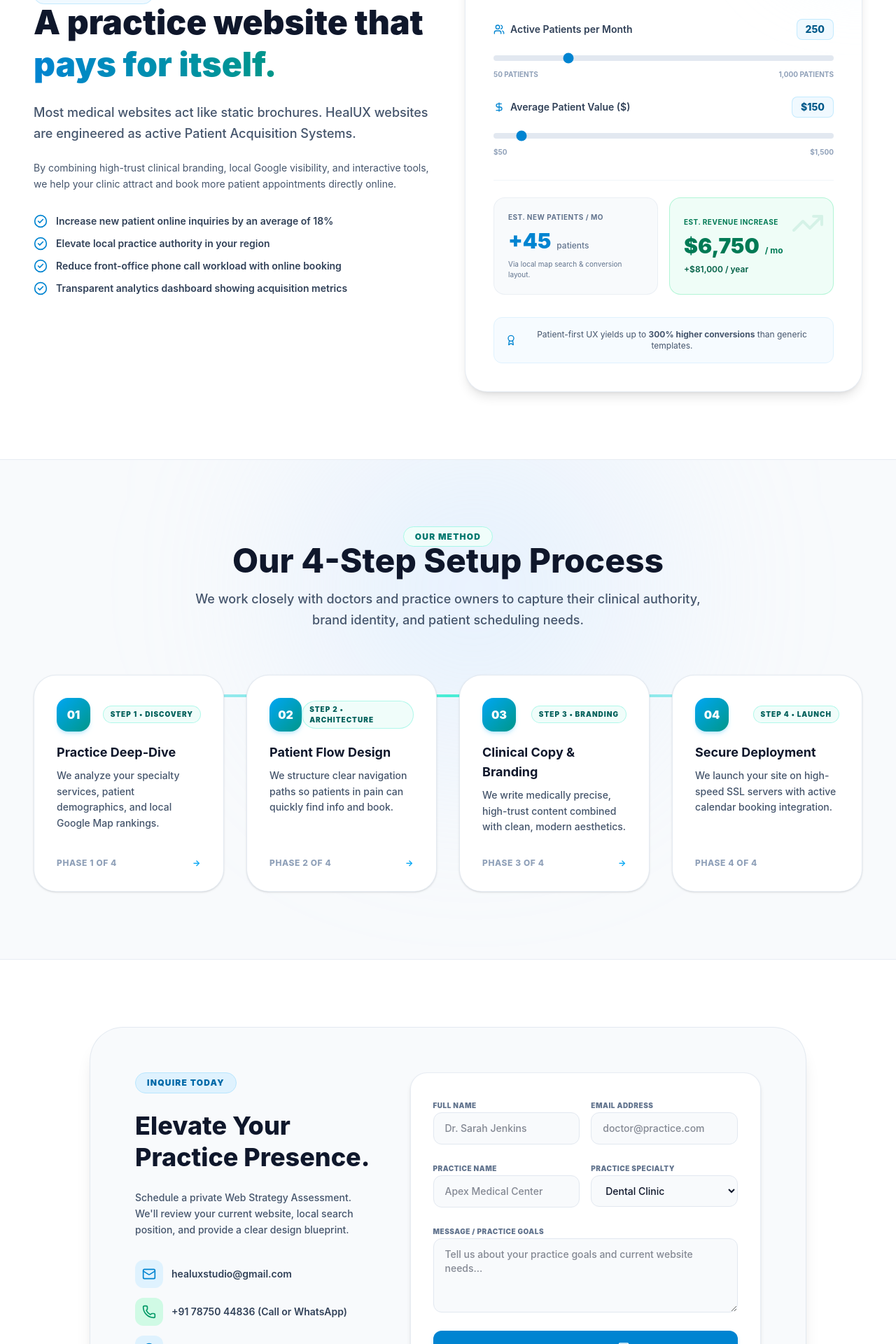
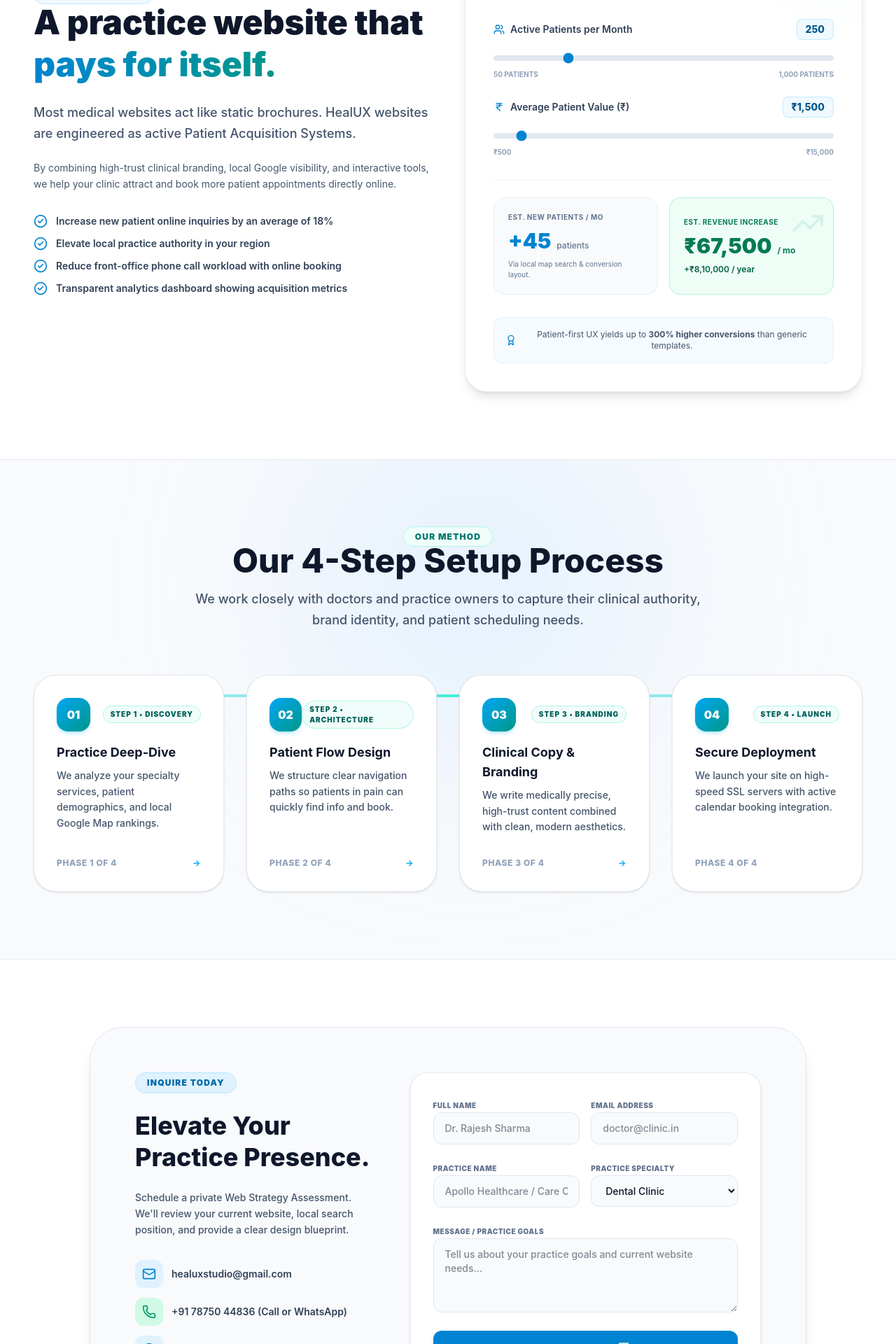
Before and after one commit to Francisco0604/Doctor_Website-maker, a Next.js app in the folder healux-studios_website/: page / in a window 1280 px wide. Shown: the part 2820-4740 px from the top of the page at 70% size. Built offline with nearby package versions, Linux system fonts and the light colour scheme.

Commit message:
fix: localize ROI calculator to Indian Rupee (₹) and Indian placeholders

```diff
--- a/healux-studios_website/src/app/page.tsx
+++ b/healux-studios_website/src/app/page.tsx
@@ -596,7 +596,7 @@ export default function AgencyHomePage() {
                       required
                       value={formState.name}
                       onChange={(e) => setFormState({...formState, name: e.target.value})}
-                      placeholder="Dr. Sarah Jenkins"
+                      placeholder="Dr. Rajesh Sharma"
                       className="w-full bg-slate-50 border border-slate-200 rounded-xl px-3.5 py-2.5 sm:px-4 sm:py-3 text-xs sm:text-sm focus:outline-none focus:border-sky-600 text-slate-900 font-medium"
                     />
                   </div>
@@ -607,7 +607,7 @@ export default function AgencyHomePage() {
                       required
                       value={formState.email}
                       onChange={(e) => setFormState({...formState, email: e.target.value})}
-                      placeholder="doctor@practice.com"
+                      placeholder="doctor@clinic.in"
                       className="w-full bg-slate-50 border border-slate-200 rounded-xl px-3.5 py-2.5 sm:px-4 sm:py-3 text-xs sm:text-sm focus:outline-none focus:border-sky-600 text-slate-900 font-medium"
                     />
                   </div>
@@ -621,7 +621,7 @@ export default function AgencyHomePage() {
                       required
                       value={formState.practice}
                       onChange={(e) => setFormState({...formState, practice: e.target.value})}
-                      placeholder="Apex Medical Center"
+                      placeholder="Apollo Healthcare / Care Clinic"
                       className="w-full bg-slate-50 border border-slate-200 rounded-xl px-3.5 py-2.5 sm:px-4 sm:py-3 text-xs sm:text-sm focus:outline-none focus:border-sky-600 text-slate-900 font-medium"
                     />
                   </div>
--- a/healux-studios_website/src/components/PracticeGrowthCalculator.tsx
+++ b/healux-studios_website/src/components/PracticeGrowthCalculator.tsx
@@ -1,11 +1,11 @@
 "use client";
 
 import React, { useState } from "react";
-import { DollarSign, Users, Award, TrendingUp, Sparkles } from "lucide-react";
+import { IndianRupee, Users, Award, TrendingUp, Sparkles } from "lucide-react";
 
 export default function PracticeGrowthCalculator() {
   const [currentPatients, setCurrentPatients] = useState(250);
-  const [patientValue, setPatientValue] = useState(150);
+  const [patientValue, setPatientValue] = useState(1500);
 
   const estimatedNewPatients = Math.round(currentPatients * 0.18);
   const monthlyRevenueIncrease = estimatedNewPatients * patientValue;
@@ -56,25 +56,25 @@ export default function PracticeGrowthCalculator() {
           <div className="space-y-3">
             <div className="flex justify-between items-center text-sm">
               <label className="font-semibold text-slate-700 flex items-center gap-2">
-                <DollarSign className="h-4 w-4 text-sky-600" />
-                Average Patient Value ($)
+                <IndianRupee className="h-4 w-4 text-sky-600" />
+                Average Patient Value (₹)
               </label>
               <span className="font-extrabold text-sky-800 bg-sky-50 px-3 py-1 rounded-lg border border-sky-200/80">
-                ${patientValue}
+                ₹{patientValue.toLocaleString('en-IN')}
               </span>
             </div>
             <input
               type="range"
-              min="50"
-              max="1500"
-              step="25"
+              min="500"
+              max="15000"
+              step="250"
               value={patientValue}
               onChange={(e) => setPatientValue(Number(e.target.value))}
               className="w-full h-2 bg-slate-200 rounded-lg appearance-none cursor-pointer accent-sky-600"
             />
             <div className="flex justify-between text-[10px] text-slate-400 font-bold uppercase">
-              <span>$50</span>
-              <span>$1,500</span>
+              <span>₹500</span>
+              <span>₹15,000</span>
             </div>
           </div>
         </div>
@@ -96,10 +96,10 @@ export default function PracticeGrowthCalculator() {
             </div>
             <p className="text-[10px] text-emerald-700 font-bold uppercase tracking-wider">Est. Revenue Increase</p>
             <div className="flex items-baseline gap-2 mt-2">
-              <span className="text-3xl font-black text-emerald-700">${monthlyRevenueIncrease.toLocaleString()}</span>
+              <span className="text-3xl font-black text-emerald-700">₹{monthlyRevenueIncrease.toLocaleString('en-IN')}</span>
               <span className="text-xs text-emerald-700 font-bold">/ mo</span>
             </div>
-            <p className="text-xs text-emerald-800 font-semibold mt-2">+${annualRevenueIncrease.toLocaleString()} / year</p>
+            <p className="text-xs text-emerald-800 font-semibold mt-2">+₹{annualRevenueIncrease.toLocaleString('en-IN')} / year</p>
           </div>
         </div>
 
```
